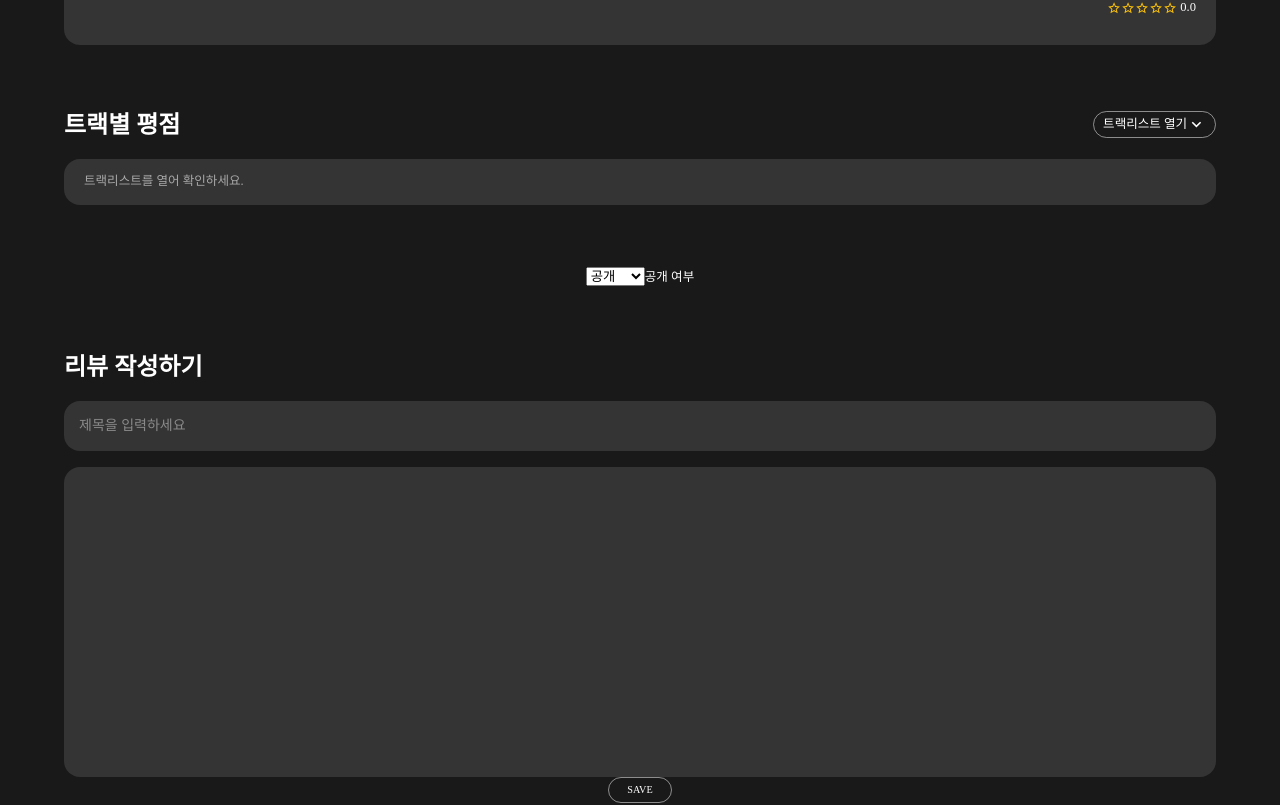
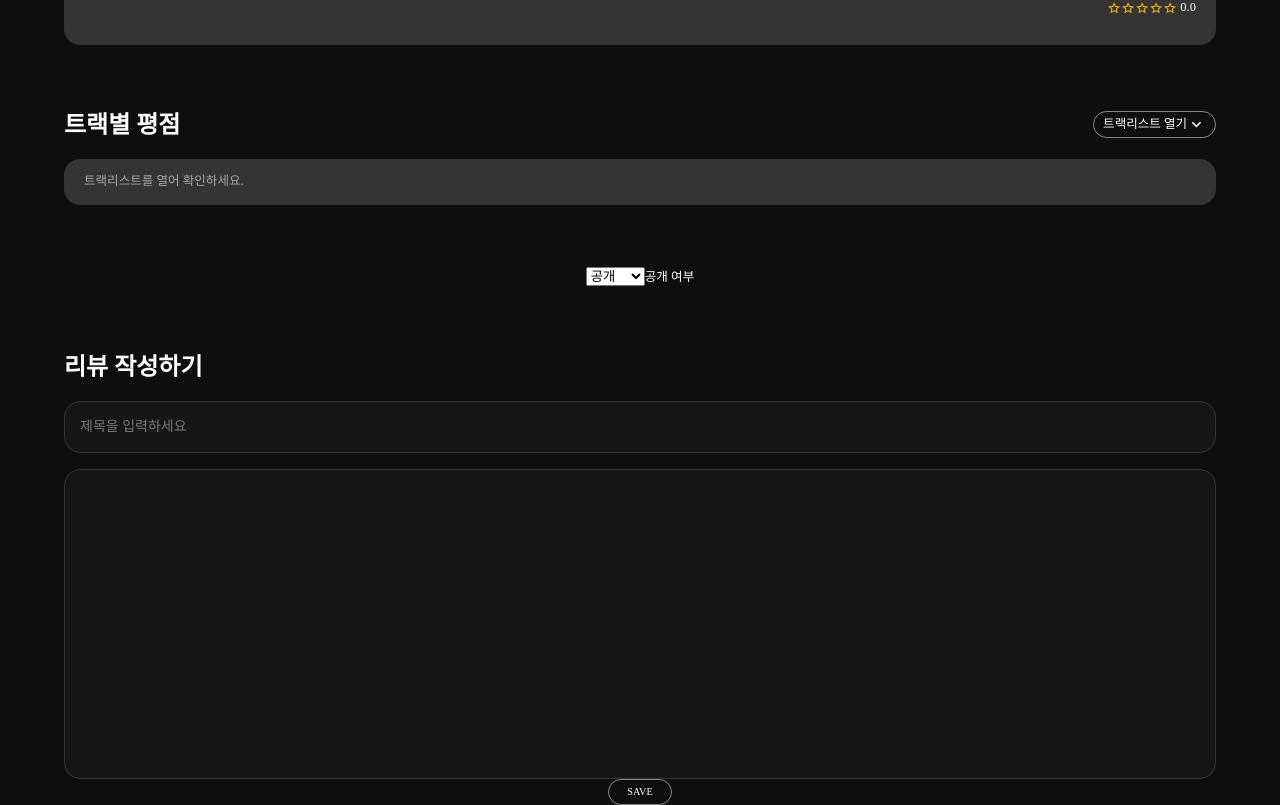
Before and after one commit to hype-hop/hypehop-client, a React (Create React App) app: page /album/review/edit/1 in a window 1280 px wide. Shown: the part 211-1016 px from the top of the page. Built offline with nearby package versions, Linux system fonts and the light colour scheme; no server answers.

Commit message:
feat:앨범평점 합치기

```diff
--- a/src/components/EditorBox.jsx
+++ b/src/components/EditorBox.jsx
@@ -160,10 +160,14 @@ function EditorBox({ onContentChange, value }) {
       id="editorjs"
       sx={{
         mt: '16px',
-        background: 'rgb(52,52,52)',
+
         borderRadius: '16px',
         height: '310px',
         overflow: 'scroll',
+        background: 'rgb(22, 22, 22)',
+
+        border: '1px solid',
+        borderColor: 'rgb(52, 52, 52)',
       }}
     />
   );
--- a/src/components/Favorite.jsx
+++ b/src/components/Favorite.jsx
@@ -75,7 +75,7 @@ function Favorite({ reviewId, numberOfFavorite }) {
           className="hover:cursor-pointer hover:text-red-200"
           size={1}
           onClick={addToFavorite}
-          style={{ color: 'white' }}
+          style={{ color: 'red' }}
         />
 
         <Typography
--- a/src/components/RatingAlbum.tsx
+++ b/src/components/RatingAlbum.tsx
@@ -2,7 +2,7 @@ import { Box, Rating, Typography } from '@mui/material';
 import StarIcon from '@mui/icons-material/Star';
 import StarBorderIcon from '@mui/icons-material/StarBorder';
 import { AlbumSearchResult } from '../types/albumSearch';
-import INITIAL_RATING_VALUE from '../constants/rating';
+import PRECISION from '../constants/ratingPrecision';
 
 const starIconStyle = {
   marginTop: '0.5px',
@@ -20,15 +20,19 @@ type RatingAlbumProps = {
 
 function RatingAlbum({ album, rating, setRating }: RatingAlbumProps) {
   const { name, artists } = album;
+
   return (
     <Box
       sx={{
         display: 'flex',
-        backgroundColor: 'rgb(52,52,52)',
+        backgroundColor: 'rgb(22, 22, 22)',
         borderRadius: '16px',
+        border: '1px solid',
+        borderColor: 'rgb(52, 52, 52)',
         padding: '20px',
         justifyContent: 'space-between',
         alignItems: 'center',
+        mt: '10px',
       }}
     >
       <Box>
@@ -49,7 +53,7 @@ function RatingAlbum({ album, rating, setRating }: RatingAlbumProps) {
         value={rating}
         icon={<StarIcon sx={{ ...starIconStyle }} />}
         emptyIcon={<StarBorderIcon sx={{ ...starIconStyle }} />}
-        precision={INITIAL_RATING_VALUE}
+        precision={PRECISION}
         onChange={(_, value: number | null) => {
           setRating(value!);
         }}
--- a/src/components/WriteReview.tsx
+++ b/src/components/WriteReview.tsx
@@ -54,9 +54,10 @@ function WriteReview({ userData }) {
   const [formData, setFormData] = useState({
     title: '',
     status: 'public',
-    albumRating: 0,
+
     body: '',
     albumTitle: data?.pageTitle,
+    albumRating: selectedAlbum?.rating,
     artists: [],
     albumName: data?.albumData?.name,
     albumId: data?.albumData?.id,
@@ -71,6 +72,7 @@ function WriteReview({ userData }) {
     if (data) {
       setFormData({
         ...formData,
+        albumRating: selectedAlbum?.rating,
         albumId: data.albumData?.id,
         albumTitle: data?.pageTitle,
         thumbnail: data.albumData?.images[1].url,
@@ -155,11 +157,27 @@ function WriteReview({ userData }) {
   return (
     <Container className="Write-review">
       <form>
+        <Typography
+          variant="h1"
+          sx={{
+            mb: '16px',
+          }}
+        >
+          앨범 검색
+        </Typography>
         <AlbumSearch
           searchResult={searchResult}
           setSearchResult={setSearchResult}
           setSelectedAlbum={setSelectedAlbum}
         />
+        <Typography
+          variant="h1"
+          sx={{
+            mt: '40px',
+          }}
+        >
+          앨범 평점
+        </Typography>
         {selectedAlbum && (
           <RatingAlbum
             album={selectedAlbum!}
@@ -169,11 +187,6 @@ function WriteReview({ userData }) {
             }}
           />
         )}
-        <h5>앨범 평점:</h5>
-
-        <Stack style={{ alignItems: 'center' }} spacing={1}>
-          <Rating name="albumRating" value={formData.albumRating} precision={0.5} onChange={handleFormData} />
-        </Stack>
 
         <h5>트랙별 평점:</h5>
 
--- a/src/components/reusable/AlbumCard.tsx
+++ b/src/components/reusable/AlbumCard.tsx
@@ -3,7 +3,6 @@ import { Card, Box, Typography, CardMedia, Stack, Rating } from '@mui/material';
 import { Link } from 'react-router-dom';
 
 function AlbumCard({ data }) {
-  console.log(data);
   return (
     <Card
       key={data?.review._id}
--- a/src/constants/rating.ts
+++ b/src/constants/rating.ts
@@ -1,3 +1,3 @@
-const INITIAL_RATING_VALUE = 0.5;
+const INITIAL_RATING_VALUE = 0;
 
 export default INITIAL_RATING_VALUE;
--- /dev/null
+++ b/src/constants/ratingPrecision.ts
@@ -0,0 +1,3 @@
+const PRECISION = 0.5;
+
+export default PRECISION;
--- a/src/theme.ts
+++ b/src/theme.ts
@@ -60,7 +60,7 @@ const theme: Theme = createTheme({
   },
   palette: {
     background: {
-      default: 'rgb(25,25,25)',
+      default: 'rgb(14, 14, 14)',
     },
     text: {
       primary: 'rgb(255,255,255)',
@@ -105,10 +105,11 @@ const theme: Theme = createTheme({
     MuiInput: {
       styleOverrides: {
         root: {
-          border: '0px',
+          border: '1px solid',
+          borderColor: 'rgb(52, 52, 52)',
           borderRadius: '16px',
           outline: 'none',
-          background: 'rgb(52,52,52)',
+          background: 'rgb(22, 22, 22)',
           color: 'white',
           padding: '15px',
           '&::before': {
```
